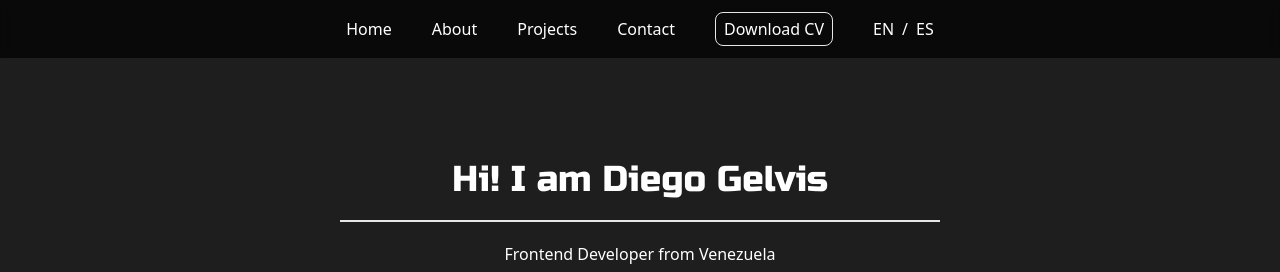
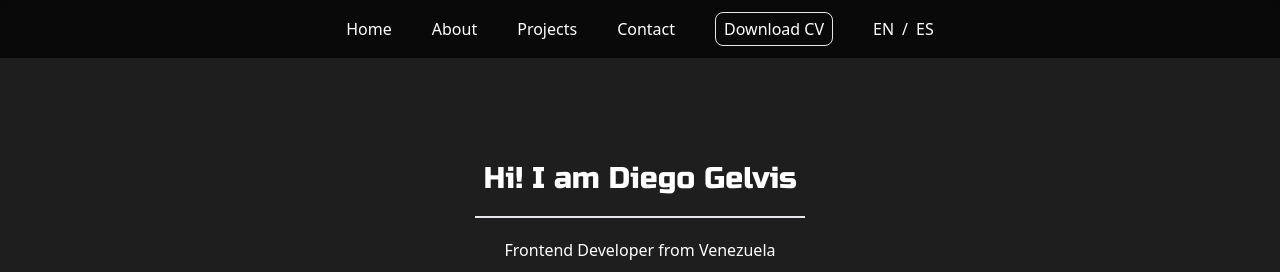
Before and after one commit to MrLechoza/Porfolio-frontend, a React (Vite) app: page / in a window 1280 px wide. Shown: the top 272 px of the page. Built offline with nearby package versions, Linux system fonts and the light colour scheme.

Commit message:
tailwind screens 1

```diff
--- a/src/contact.jsx
+++ b/src/contact.jsx
@@ -38,7 +38,7 @@ const Contact = () => {
   };
 
   return (
-    <div id="contact" className="py-20  mx-auto 2xl:w-[500px] xl:w-[500px] lg:w-[500px] sm:w-[400px] xs:w-[350px]">
+    <div id="contact" className="py-20  mx-auto 2xl:w-[500px] xl:w-[500px] lg:w-[500px] sm:w-[400px] xs:w-[300px]">
       <div className="flex justify-between  items-center">
         <h2 className="text-white font-russo text-3xl p-2">{t("contact.contact")}</h2>
         <div className="flex gap-3 mr-2">
@@ -60,7 +60,7 @@ const Contact = () => {
           </a>
         </div>
       </div>
-      <div className="2xl:w-[500px] xl:w-[500px] lg:w-[500px] sm:w-[400px] xs:w-[350px]">
+      <div className="2xl:w-[500px] xl:w-[500px] lg:w-[500px] sm:w-[400px] xs:w-[300px]">
         <form className="flex flex-col gap-3 " onSubmit={handleSubmit}>
           <input
             type="text"
--- a/src/home.jsx
+++ b/src/home.jsx
@@ -6,10 +6,10 @@ function Home() {
   const { t } = useTranslation();
   return (
     <div id="home" className="pt-20">
-      <h1 className="mt-20 flex justify-center items-center font-russo text-5xl xs:text-4xl text-white">
+      <h1 className="mt-20 flex justify-center items-center font-russo text-5xl xs:text-3xl text-white">
         {t("home.title")}
       </h1>
-      <p className="flex mt-5 border border-b w-[600px] mx-auto items-center" />
+      <p className="flex mt-5 border border-b w-[330px] mx-auto items-center" />
       <p className="flex justify-center items-center text-white mt-5">
         {t("home.description")}
       </p>
--- a/src/navbar.jsx
+++ b/src/navbar.jsx
@@ -12,7 +12,7 @@ function Navbar() {
   };
 
   return (
-    <div className="fixed top-0 left-0 w-full z-50 bg-[#000000b2] backdrop-blur-sm">
+    <div className="fixed top-0 left-0 w-[full] xs:w-full z-50 bg-[#000000b2] backdrop-blur-sm">
       <div className="hidden md:flex py-3 gap-10 justify-center items-center">
         <HashLink smooth to="/#home" className="text-white relative group">
           {t("navbar.home")}
```
Also changed, not shown: 7 other files (tests, documents, lock files or other folders).
